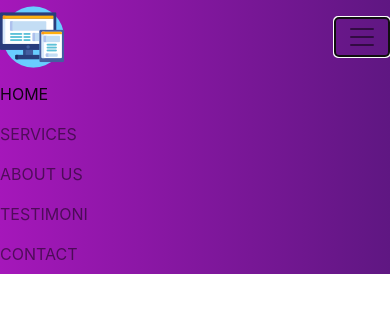
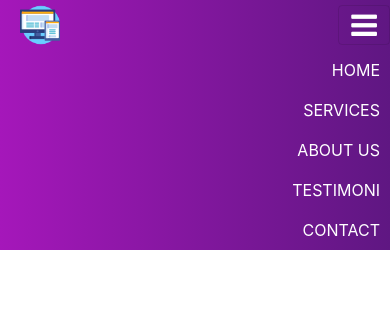
Before and after one commit to thoriqnf/AlterdynamicWeb, a plain HTML site: page index.html in a window 390 px wide. Both pictures are taken after a click on the button "Toggle navigation". Drawn offline with nearby package versions, Linux system fonts and the light colour scheme.

Commit message:
Finishing navbar section

```diff
--- a/index.html
+++ b/index.html
@@ -21,7 +21,7 @@
       <a class="navbar-brand" href="#"><img src="images/demo-logo.png "></a>
       <button class="navbar-toggler" type="button" data-toggle="collapse" data-target="#navbarNav"
         aria-controls="navbarNav" aria-expanded="false" aria-label="Toggle navigation">
-        <span class="navbar-toggler-icon"></span>
+        <i class="fa fa-bars"></i>
       </button>
       <div class="collapse navbar-collapse" id="navbarNav">
         <ul class="navbar-nav ml-auto">
--- a/style.css
+++ b/style.css
@@ -18,3 +18,28 @@ body
   background-image: linear-gradient(to right, #a517ba, #5f1782);
   padding: 0 !important;
 }
+.navbar-brand img
+{
+  height: 40px;
+  padding-left: 20px;
+}
+.navbar-nav li
+{
+  padding: 0 10px;
+}
+.navbar-nav li a
+{
+  color: #fff !important;
+  font-weight:  600px;
+  float: right;
+  text-align: left;
+}
+.fa-bars
+{
+  color: #fff;
+  font-size: 30px !important;
+}
+.navbar-toggler
+{
+  outline: none !important;
+}
```
